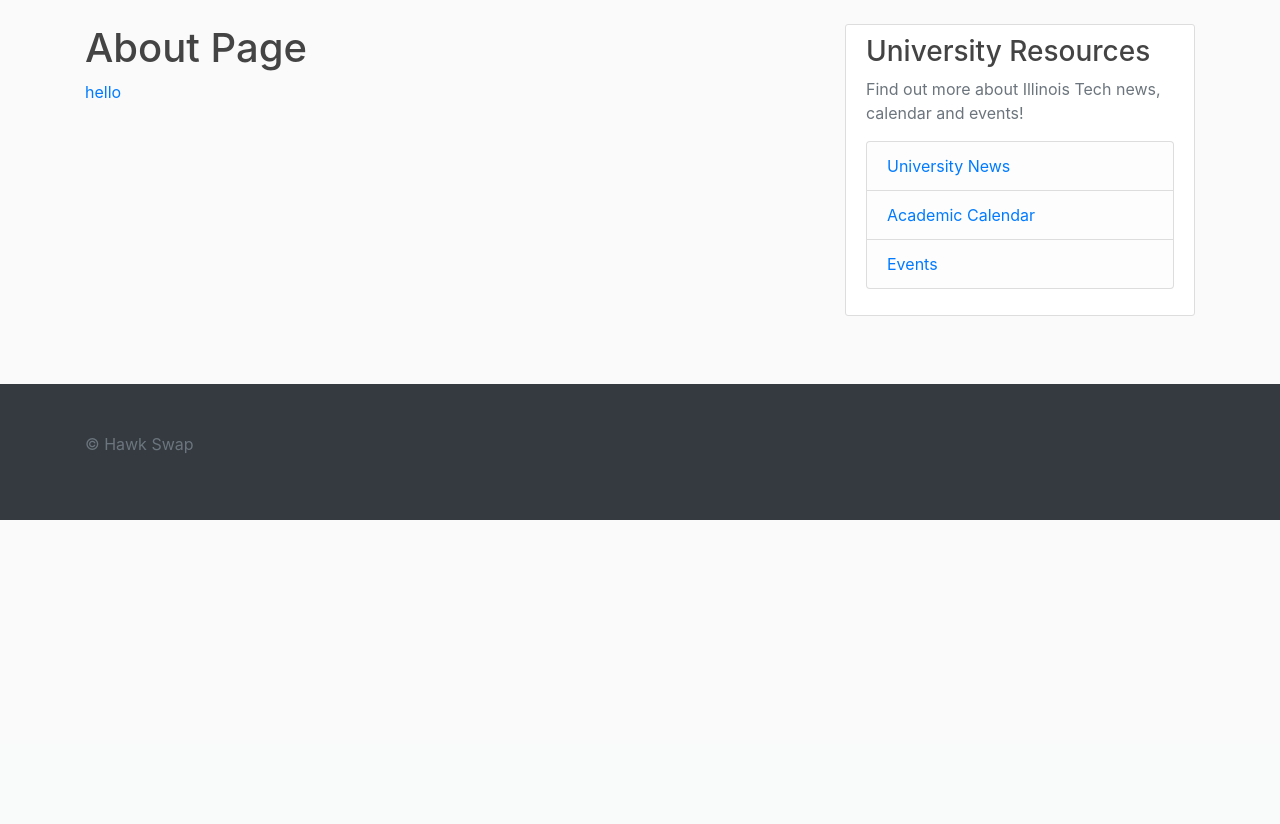
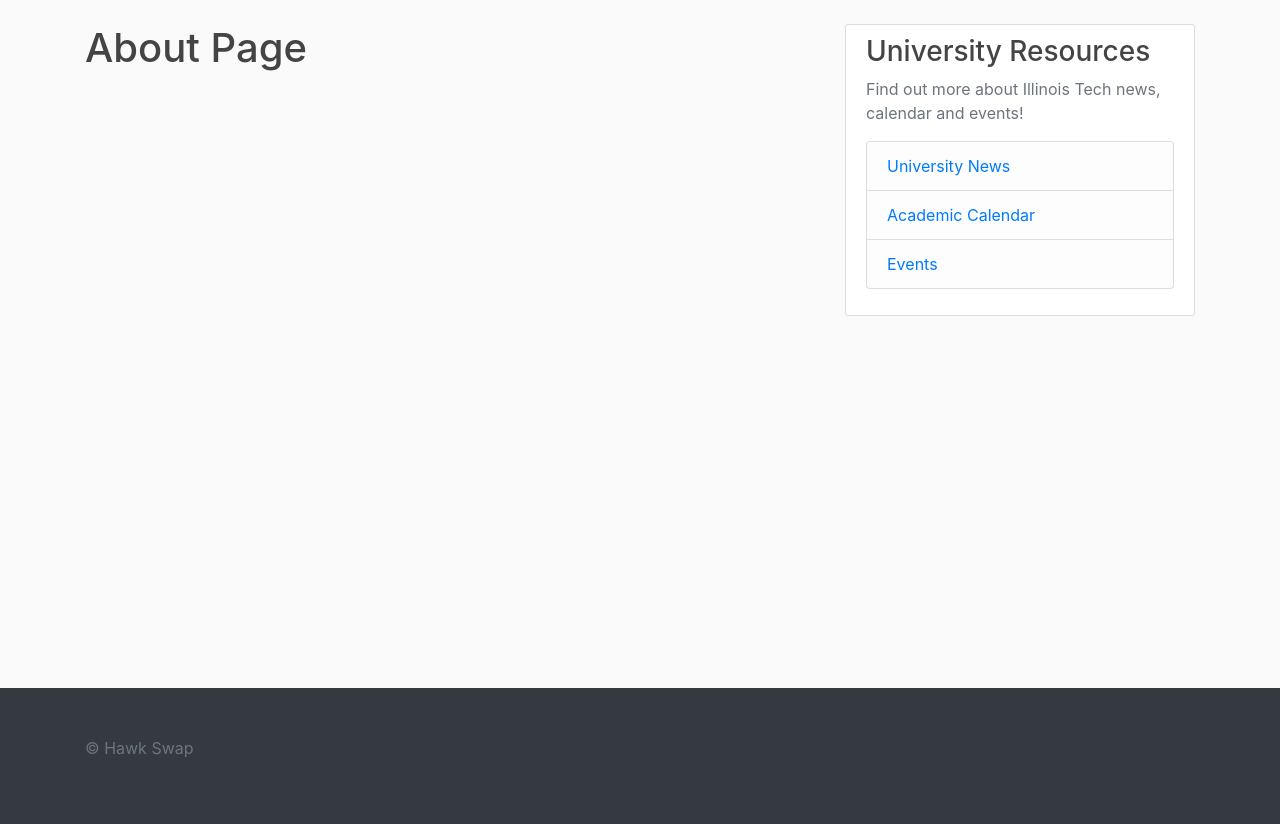
Before and after one commit to cpintor/django_team6_prototype, a Django app: page /about/ in a window 1280 px wide. Shown: the part 56-880 px from the top of the page. Before the commit the page ends 576 px from the top, so only its background shows below. Run offline with Django 3.2, Linux system fonts and the light colour scheme; some libraries are stand-ins or nearby versions.

Commit message:
Fixing footer

```diff
--- a/project/templates/project/about.html
+++ b/project/templates/project/about.html
@@ -1,5 +1,4 @@
 {% extends "project/base.html"%}
 {% block content%}
   <h1>About Page</h1>
-  <a href="https://www.google.com/">hello</a>
 {% endblock content %}
--- a/project/templates/project/base.html
+++ b/project/templates/project/base.html
@@ -17,7 +17,7 @@
     <title>Django Project</title>
   {% endif %}
 </head>
-<body>
+<body class="d-flex flex-column min-vh-100">
   <header class="site-header">
     <nav class="navbar navbar-expand-md navbar-dark bg-steel fixed-top">
       <div class="container">
@@ -73,7 +73,7 @@
     </div>
   </main>
 
-  <footer class="text-muted bd-footer p-3 p-md-5 mt-5 bg-dark text-sm-start">
+  <footer class="text-muted bd-footer p-3 p-md-5 mt-5 bg-dark text-sm-start navbar-fixed-bottom mt-auto">
     <div class="container">
       <p>© Hawk Swap</p>
     </div>
```
